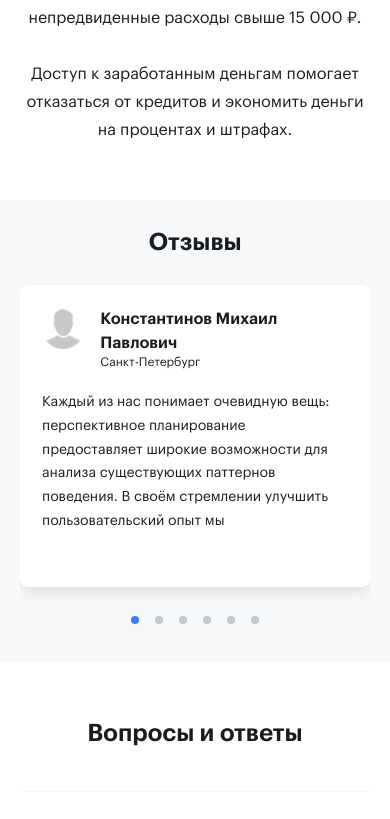
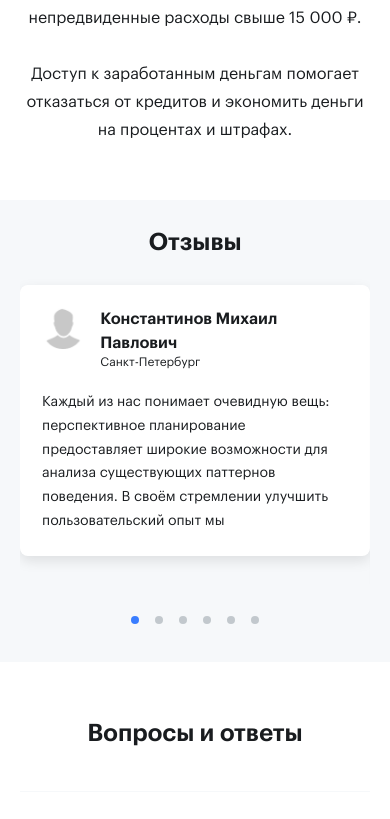
Before and after one commit to PlaksinaKate/test-task-lab, a React (Vite) app: page / in a window 390 px wide. Shown: the part 2100-2919 px from the top of the page. Built offline with nearby package versions, Linux system fonts and the light colour scheme; grey boxes are pictures that could not be loaded.

Commit message:
fix: mobile height slide

```diff
--- a/src/sections/Reviews/Reviews.module.scss
+++ b/src/sections/Reviews/Reviews.module.scss
@@ -104,6 +104,6 @@
   }
 
   .slide {
-    height: unset !important;
+    height: max-content !important;
   }
 }
```
